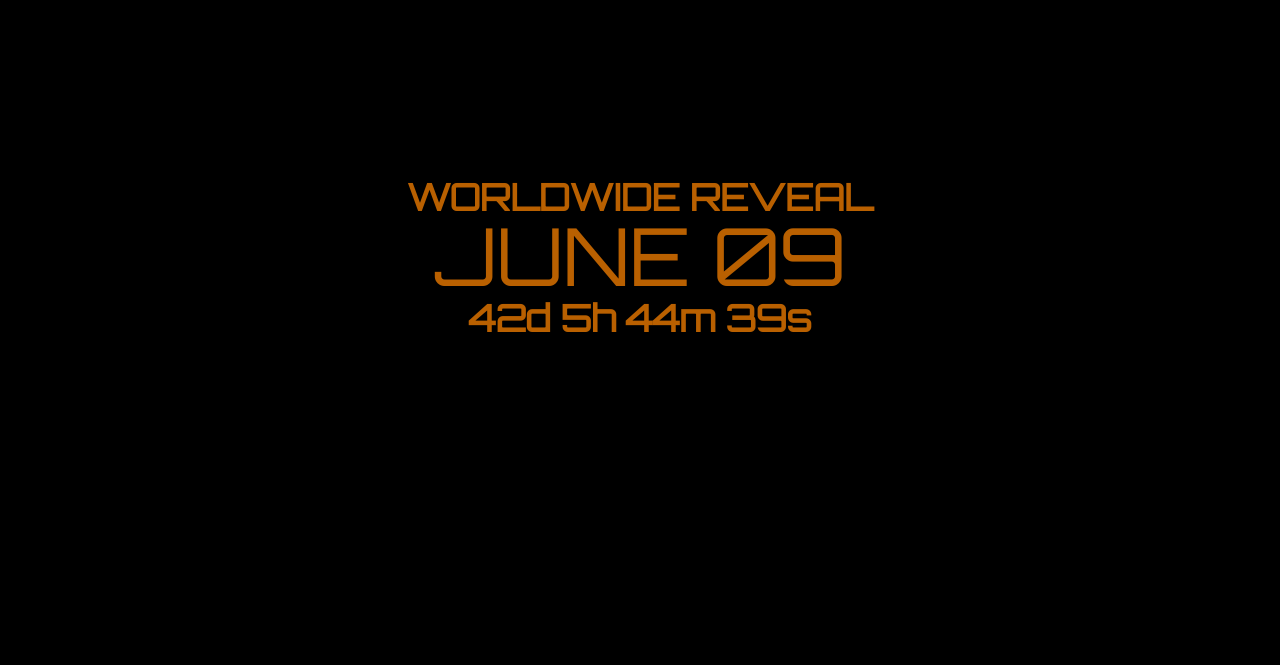
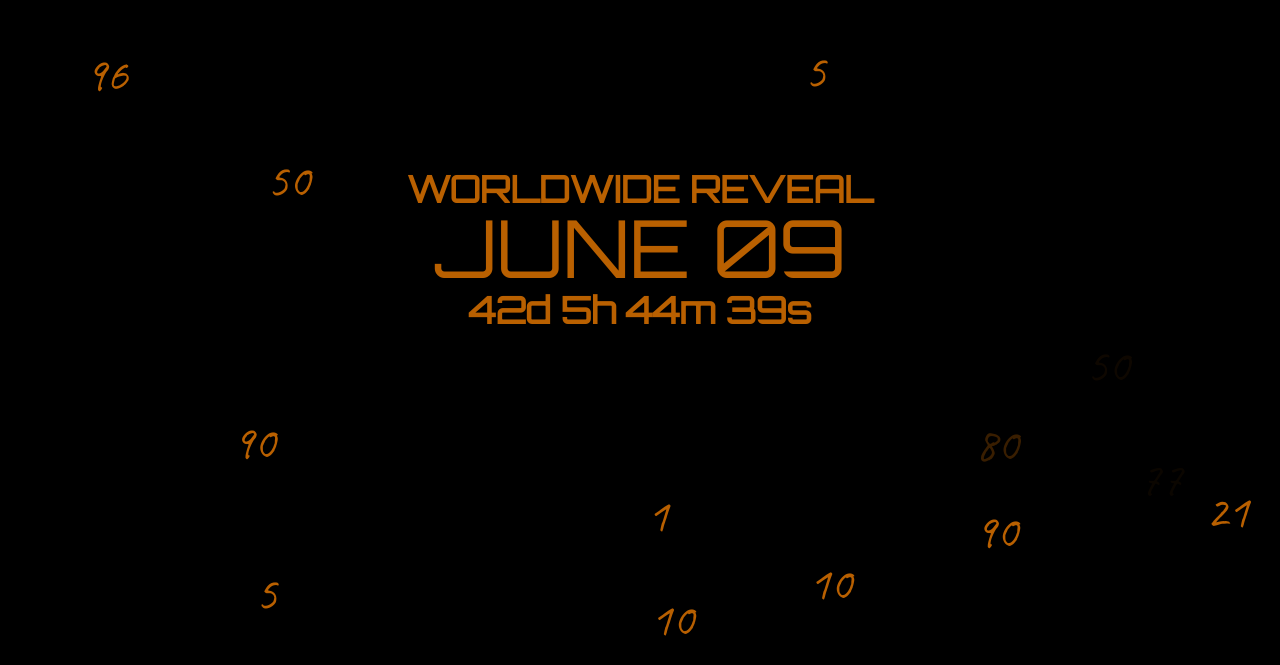
Before and after one commit to Bzden4ik/Time-to, a plain HTML site: page index.html in a window 1280 px wide. Shown: the part 151-816 px from the top of the page. Drawn offline with Linux system fonts and the light colour scheme.

Commit message:
New update

```diff
--- a/index.html
+++ b/index.html
@@ -3,35 +3,10 @@
 <head>
     <meta charset="UTF-8">
     <meta name="viewport" content="width=device-width, initial-scale=1.0">
-    <title>Countdown</title>
+    <title>Hidden Message Countdown</title>
     <link href="https://fonts.googleapis.com/css2?family=Orbitron&display=swap" rel="stylesheet">
-    <style>
-        body {
-            display: flex;
-            justify-content: center;
-            align-items: center;
-            height: 100vh;
-            background-color: black;
-            color: #b96000;
-            font-family: 'Orbitron', sans-serif;
-        }
-        .container {
-            text-align: center;
-        }
-        .reveal-text {
-            font-size: 2.3em;
-            margin-bottom: -15px;
-            font-weight: 1000;
-        }
-        .reveal-text1 {
-            font-size: 5em;
-        }
-        .countdown {
-            font-size: 2.3em;
-            margin-top: -10px;
-            font-weight: 1000;
-        }
-    </style>
+    <link href="https://fonts.googleapis.com/css2?family=Caveat&display=swap" rel="stylesheet">
+    <link rel="stylesheet" href="style.css">
 </head>
 <body>
     <div class="container">
@@ -42,34 +17,10 @@
             JUNE 09
         </div>
         <div class="countdown" id="countdown">
-            <!-- Сюда будет вставлен обратный отсчёт -->
+            <!-- 53707564 62 627565 77696C6C 206265 20696E736572746564 68657265  -->
         </div>
     </div>
 
-    <script>
-        function updateCountdown() {
-            var countDownDate = new Date("July 9, 2024 23:00:00").getTime();
-            var now = new Date().getTime();
-            var distance = countDownDate - now;
-
-            var days = Math.floor(distance / (1000 * 60 * 60 * 24));
-            var hours = Math.floor((distance % (1000 * 60 * 60 * 24)) / (1000 * 60 * 60));
-            var minutes = Math.floor((distance % (1000 * 60 * 60)) / (1000 * 60));
-            var seconds = Math.floor((distance % (1000 * 60)) / 1000);
-
-            document.getElementById("countdown").innerHTML = days + "d " + hours + "h " + minutes + "m " + seconds + "s ";
-
-            if (distance < 0) {
-                clearInterval(x);
-                document.getElementById("countdown").innerHTML = "EXPIRED";
-            }
-        }
-
-        // Первоначальное обновление обратного отсчёта
-        updateCountdown();
-
-        // Обновление обратного отсчёта каждую секунду
-        var x = setInterval(updateCountdown, 1000);
-    </script>
+    <script src="script.js"></script>
 </body>
 </html>
--- /dev/null
+++ b/script.js
@@ -0,0 +1,121 @@
+function updateCountdown() {
+    var countDownDate = new Date("July 9, 2024 23:00:00").getTime();
+    var now = new Date().getTime();
+    var distance = countDownDate - now;
+
+    var days = Math.floor(distance / (1000 * 60 * 60 * 24));
+    var hours = Math.floor((distance % (1000 * 60 * 60 * 24)) / (1000 * 60 * 60));
+    var minutes = Math.floor((distance % (1000 * 60 * 60)) / (1000 * 60));
+    var seconds = Math.floor((distance % (1000 * 60)) / 1000);
+
+    document.getElementById("countdown").innerHTML = days + "d " + hours + "h " + minutes + "m " + seconds + "s ";
+
+    if (distance < 0) {
+        clearInterval(x);
+        document.getElementById("countdown").innerHTML = "EXPIRED";
+    }
+}
+
+let usedPositions = [];
+const margin = 20; // 446F70206D617267696E206265747765656E207465787473
+const container = document.querySelector('.container');
+const containerRect = container.getBoundingClientRect();
+const exclusionZone = 60; // 5A6F6E65206F66206578636C7573696F6E20696E20706978656C73
+
+const obfuscatedPhrase = "QW5kIHdoYXQgd2VyZSB5b3UgdHJ5aW5nIHRvIGZpbmQgb3V0Pw=="; // 42617365363420656E636F64656420737472696E67
+const phrase = atob(obfuscatedPhrase); // 4465636F646520737472696E67
+const mapping = {
+    'A': 23, 'n': 46, 'd': 54, ' ': 90, 'w': 77, 'h': 52, 'a': 22, 't': 1, 'e': 50, 'r': 5, 'y': 10, 'o': 21, 'u': 96, 'i': 80, 'g': 58, 'f': 94
+};
+const sequence = phrase.split('').map(char => mapping[char]); // 436F6E766572742070687261736520746F206E756D6265722073657175656E6365
+
+function showHandwrittenText(text) {
+    const body = document.body;
+    const span = document.createElement('span');
+    span.textContent = text;
+    span.className = 'handwritten';
+    body.appendChild(span);
+
+    // 43616C63756C61746520706F736974696F6E7320636F6E7369646572696E6720656C656D656E742073697A65
+    const spanWidth = span.offsetWidth;
+    const spanHeight = span.offsetHeight;
+    let x, y, overlapping, attempts = 0;
+
+    // 46696E6420617070726F70726961746520706F736974696F6E7320746F2061766F6964206F7665726C617070696E67
+    do {
+        x = Math.random() * (window.innerWidth - spanWidth);
+        y = Math.random() * (window.innerHeight - spanHeight);
+        overlapping = false;
+
+        if (
+            x > containerRect.left - spanWidth - exclusionZone &&
+            x < containerRect.right + exclusionZone &&
+            y > containerRect.top - spanHeight - exclusionZone &&
+            y < containerRect.bottom + exclusionZone
+        ) {
+            overlapping = true;
+        }
+
+        for (let pos of usedPositions) {
+            if (
+                x < pos.x + pos.width + margin &&
+                x + spanWidth + margin > pos.x &&
+                y < pos.y + pos.height + margin &&
+                y + spanHeight + margin > pos.y
+            ) {
+                overlapping = true;
+                break;
+            }
+        }
+
+        attempts++;
+    } while (overlapping && attempts < 100); // 4C696D6974206E756D626572206F6620617474656D707473
+
+    if (attempts === 100) {
+        // 52656D6F76652074657874206966206E6F207375697461626C6520706F736974696F6E20666F756E64
+        body.removeChild(span);
+        return;
+    }
+
+    // 53746F7265206E657720706F736974696F6E
+    usedPositions.push({ x: x, y: y, width: spanWidth, height: spanHeight });
+
+    // 53657420706F736974696F6E73
+    x = Math.max(0, Math.min(x, window.innerWidth - spanWidth));
+    y = Math.max(0, Math.min(y, window.innerHeight - spanHeight));
+    span.style.left = `${x}px`;
+    span.style.top = `${y}px`;
+
+    setTimeout(() => {
+        span.style.opacity = '1';
+        setTimeout(() => {
+            span.style.opacity = '0';
+            setTimeout(() => {
+                body.removeChild(span);
+                // 52656D6F766520706F736974696F6E7320616674657220656C656D656E742072656D6F766564
+                usedPositions = usedPositions.filter(pos => pos.x !== x || pos.y !== y);
+            }, 500);
+        }, 3000); // 54696D6520746F2073686F772074657874206F6E2073637265656E
+    }, 100);
+}
+
+function displaySequence(sequence) {
+    if (sequence.length === 0) {
+        // 52657365742073657175656E636520696620656D707479
+        sequence = phrase.split('').map(char => mapping[char]);
+    }
+    const number = sequence.shift();
+    showHandwrittenText(number);
+
+    const randomTime = Math.floor(Math.random() * 500);
+    setTimeout(() => displaySequence(sequence), randomTime);
+}
+
+// 496E697469616C20757064617465206F6620636F756E74646F776E
+updateCountdown();
+
+// 55706461746520636F756E74646F776E206576657279207365636F6E64
+var x = setInterval(updateCountdown, 1000);
+
+// 537461727420646973706C6179696E672073657175656E6365206F66206E756D62657273
+displaySequence([...sequence]);
--- a/style.css
+++ b/style.css
@@ -0,0 +1,39 @@
+body {
+    display: flex;
+    justify-content: center;
+    align-items: center;
+    height: 100vh;
+    background-color: black;
+    color: #b96000;
+    font-family: 'Orbitron', sans-serif;
+    position: relative;
+    overflow: hidden;
+    margin: 0;
+}
+.container {
+    text-align: center;
+    position: relative;
+    z-index: 1;
+}
+.reveal-text {
+    font-size: 2.3em;
+    margin-bottom: -15px;
+    font-weight: 1000;
+}
+.reveal-text1 {
+    font-size: 5em;
+}
+.countdown {
+    font-size: 2.3em;
+    margin-top: -10px;
+    font-weight: 1000;
+}
+.handwritten {
+    font-family: 'Caveat', sans-serif;
+    font-size: 3em;
+    color: #b96000;
+    position: absolute;
+    transition: opacity 0.5s, transform 0.5s;
+    opacity: 0;
+    white-space: nowrap;
+}
```
